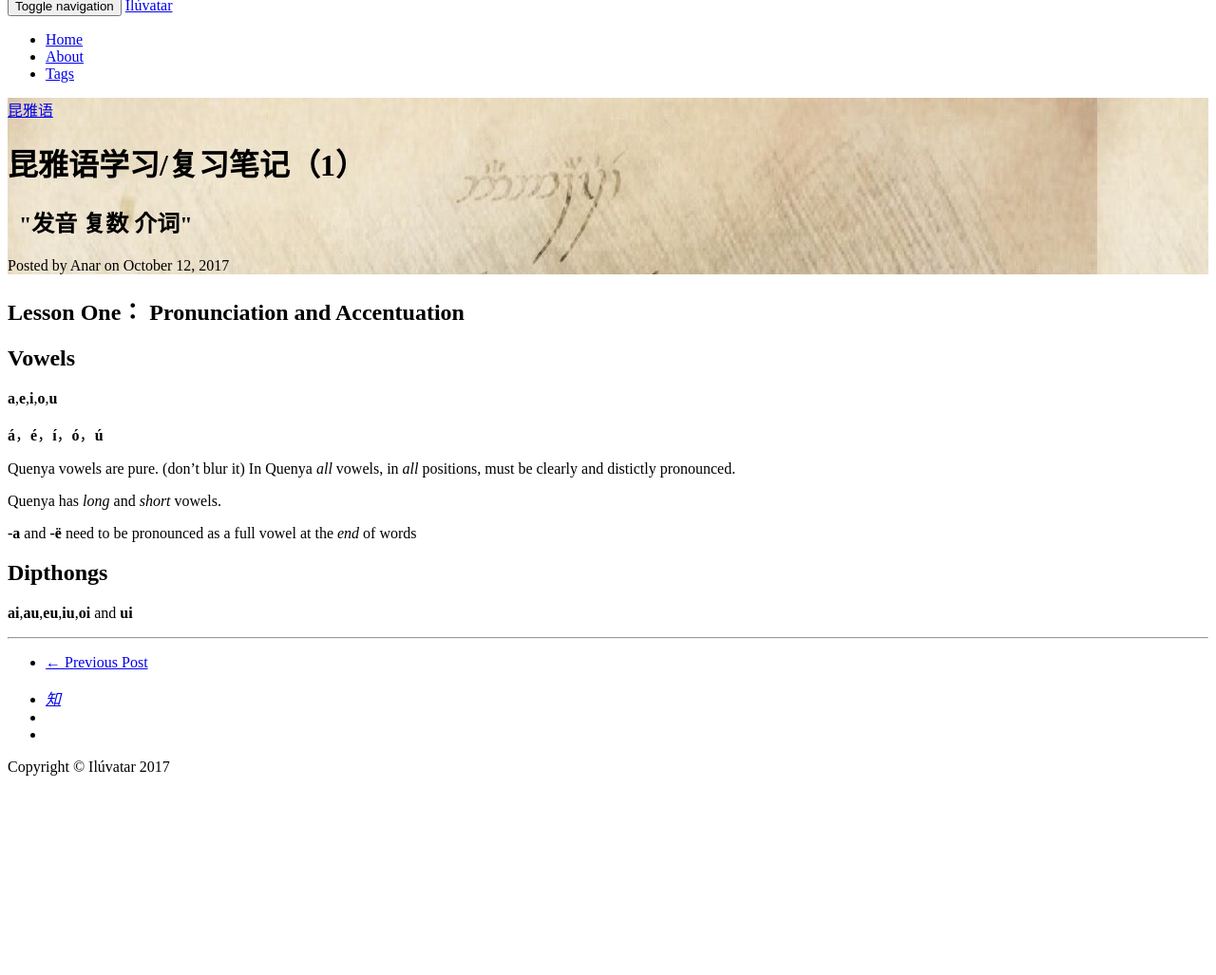
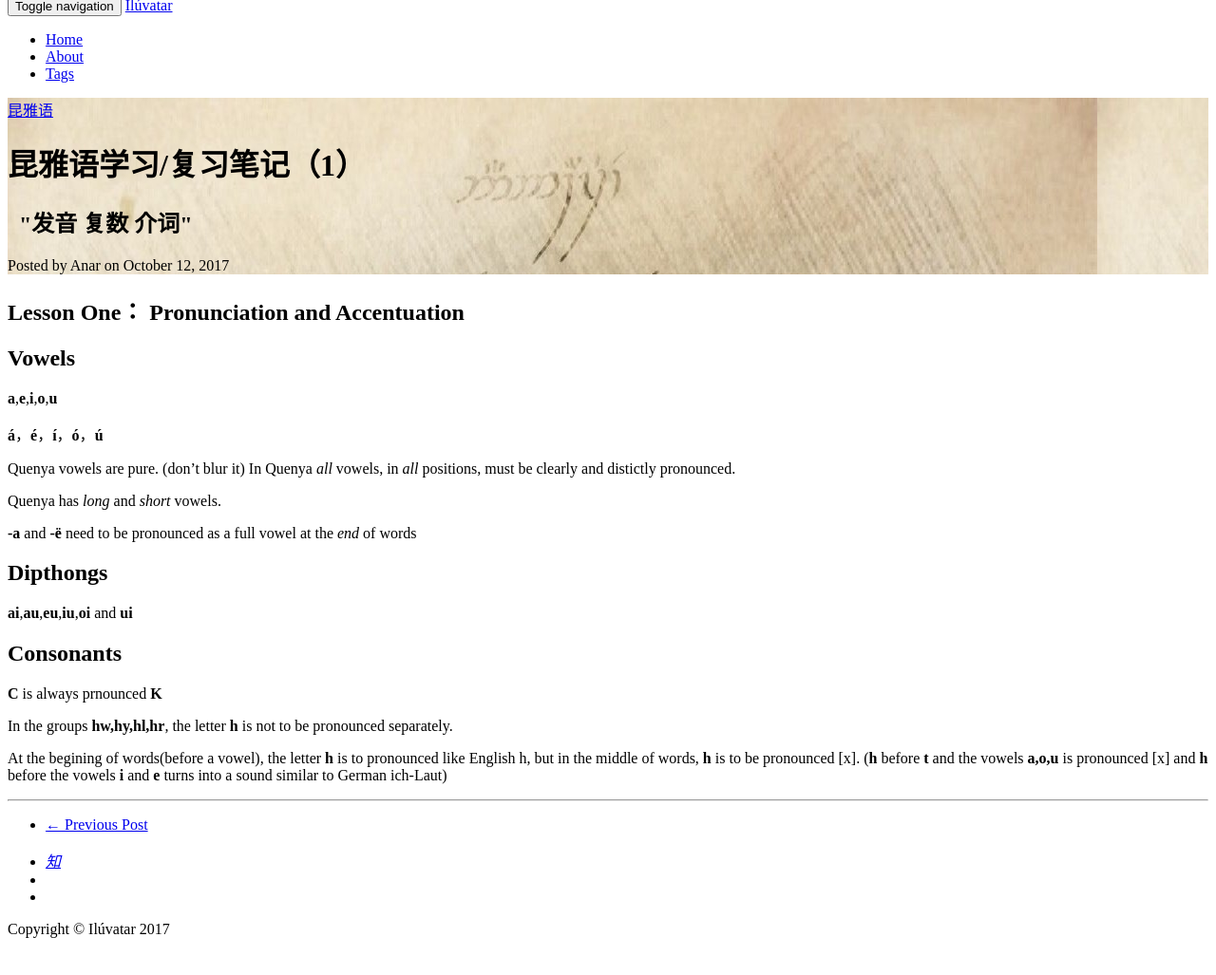
Before and after one commit to KathY147/KathY147.github.io, a Jekyll site: the page built from _posts/2017-10-13-quanya-learning1.md, in a window 1280 px wide, cut to the strip 112-1142 px from the top of the page. Shown: the top 1027 px of the strip at 95% size. Built offline with Jekyll 4.4.1, drawn with Linux system fonts in a browser that asks for light colours; comment, search, counter and statistics services are not loaded; before the commit the page ends 971 px from its top, so only the background shows below that.

Commit message:
Update 2017-10-13-quanya-learning1.md

```diff
--- a/_posts/2017-10-13-quanya-learning1.md
+++ b/_posts/2017-10-13-quanya-learning1.md
@@ -25,3 +25,10 @@ Quenya has *long* and *short* vowels.
 
 ## Dipthongs
 **ai**,**au**,**eu**,**iu**,**oi** and **ui**
+
+## Consonants
+**C** is always prnounced **K**
+
+In the groups **hw,hy,hl,hr**, the letter **h** is not to be pronounced separately.
+
+At the begining of words(before a vowel), the letter **h** is to pronounced like English h, but in the middle of words, **h** is to be pronounced [x]. (**h** before **t** and the vowels **a,o,u** is pronounced [x] and **h** before the vowels **i** and **e** turns into a sound similar to German ich-Laut)
```
